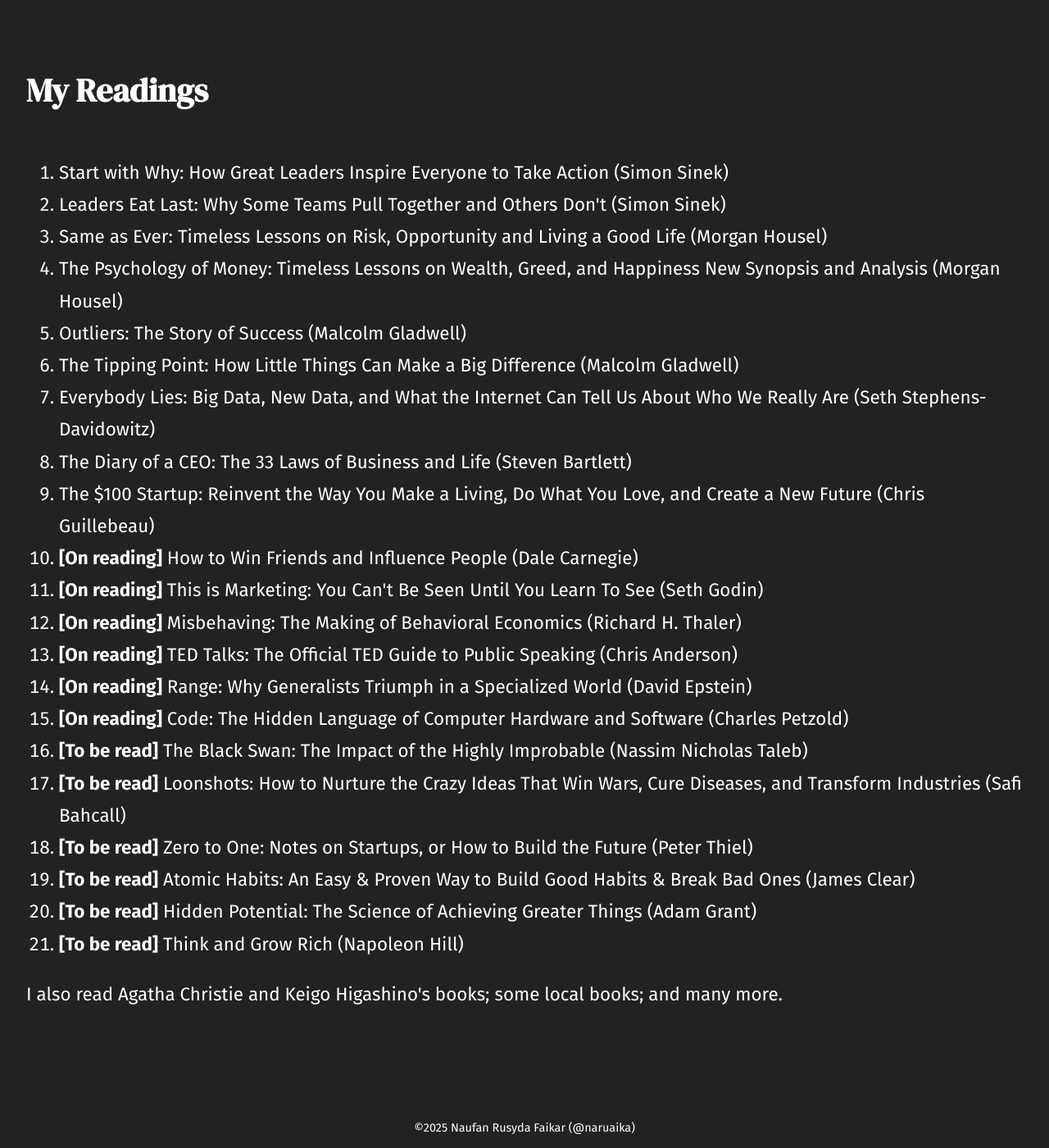
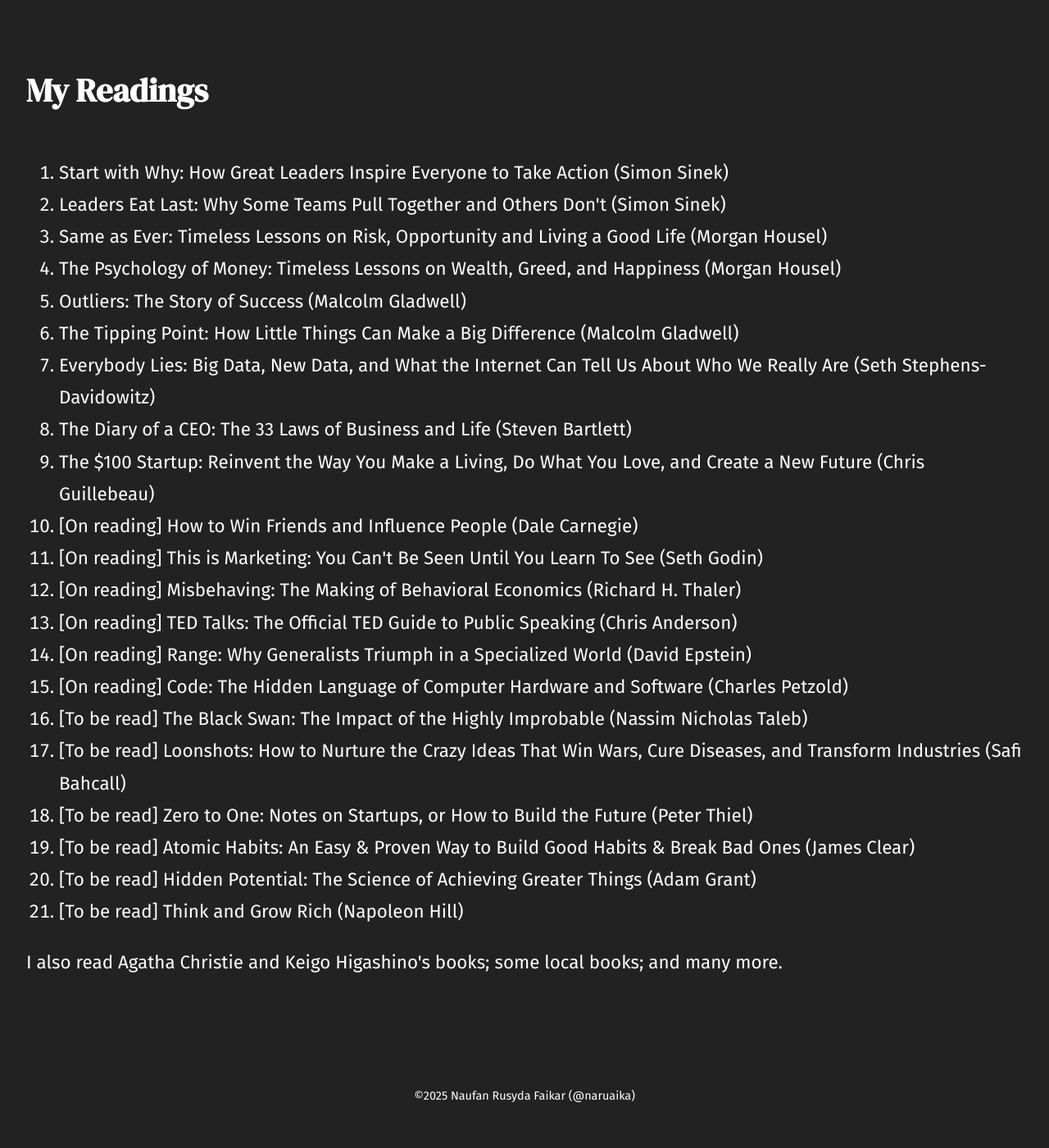
Before and after one commit to naruaika/naruaika.github.io, a Jekyll site: the page built from resources/index.html, in a window 1280 px wide and 1400 px high, scrolled down 378 px. Shown: the whole window at 82% size. Built offline with Jekyll 4.4.1, drawn with Linux system fonts in a browser that asks for light colours; after the commit the page ends 1739 px from its top, so only the background shows below that.

Commit message:
Another commit

```diff
--- a/resources/index.html
+++ b/resources/index.html
@@ -84,24 +84,24 @@ permalink: /resource/
         <li>Start with Why: How Great Leaders Inspire Everyone to Take Action (Simon Sinek)</li>
         <li>Leaders Eat Last: Why Some Teams Pull Together and Others Don't (Simon Sinek)</li>
         <li>Same as Ever: Timeless Lessons on Risk, Opportunity and Living a Good Life (Morgan Housel)</li>
-        <li>The Psychology of Money: Timeless Lessons on Wealth, Greed, and Happiness New Synopsis and Analysis (Morgan Housel)</li>
+        <li>The Psychology of Money: Timeless Lessons on Wealth, Greed, and Happiness (Morgan Housel)</li>
         <li>Outliers: The Story of Success (Malcolm Gladwell)</li>
         <li>The Tipping Point: How Little Things Can Make a Big Difference (Malcolm Gladwell)</li>
         <li>Everybody Lies: Big Data, New Data, and What the Internet Can Tell Us About Who We Really Are (Seth Stephens-Davidowitz)</li>
         <li>The Diary of a CEO: The 33 Laws of Business and Life (Steven Bartlett)</li>
         <li>The $100 Startup: Reinvent the Way You Make a Living, Do What You Love, and Create a New Future (Chris Guillebeau)</li>
-        <li><b>[On reading]</b> How to Win Friends and Influence People (Dale Carnegie)</li>
-        <li><b>[On reading]</b> This is Marketing: You Can't Be Seen Until You Learn To See (Seth Godin)</li>
-        <li><b>[On reading]</b> Misbehaving: The Making of Behavioral Economics (Richard H. Thaler)</li>
-        <li><b>[On reading]</b> TED Talks: The Official TED Guide to Public Speaking (Chris Anderson)</li>
-        <li><b>[On reading]</b> Range: Why Generalists Triumph in a Specialized World (David Epstein)</li>
-        <li><b>[On reading]</b> Code: The Hidden Language of Computer Hardware and Software (Charles Petzold)</li>
-        <li><b>[To be read]</b> The Black Swan: The Impact of the Highly Improbable (Nassim Nicholas Taleb)</li>
-        <li><b>[To be read]</b> Loonshots: How to Nurture the Crazy Ideas That Win Wars, Cure Diseases, and Transform Industries (Safi Bahcall)</li>
-        <li><b>[To be read]</b> Zero to One: Notes on Startups, or How to Build the Future (Peter Thiel)</li>
-        <li><b>[To be read]</b> Atomic Habits: An Easy & Proven Way to Build Good Habits & Break Bad Ones (James Clear)</li>
-        <li><b>[To be read]</b> Hidden Potential: The Science of Achieving Greater Things (Adam Grant)</li>
-        <li><b>[To be read]</b> Think and Grow Rich (Napoleon Hill)</li>
+        <li>[On reading] How to Win Friends and Influence People (Dale Carnegie)</li>
+        <li>[On reading] This is Marketing: You Can't Be Seen Until You Learn To See (Seth Godin)</li>
+        <li>[On reading] Misbehaving: The Making of Behavioral Economics (Richard H. Thaler)</li>
+        <li>[On reading] TED Talks: The Official TED Guide to Public Speaking (Chris Anderson)</li>
+        <li>[On reading] Range: Why Generalists Triumph in a Specialized World (David Epstein)</li>
+        <li>[On reading] Code: The Hidden Language of Computer Hardware and Software (Charles Petzold)</li>
+        <li>[To be read] The Black Swan: The Impact of the Highly Improbable (Nassim Nicholas Taleb)</li>
+        <li>[To be read] Loonshots: How to Nurture the Crazy Ideas That Win Wars, Cure Diseases, and Transform Industries (Safi Bahcall)</li>
+        <li>[To be read] Zero to One: Notes on Startups, or How to Build the Future (Peter Thiel)</li>
+        <li>[To be read] Atomic Habits: An Easy & Proven Way to Build Good Habits & Break Bad Ones (James Clear)</li>
+        <li>[To be read] Hidden Potential: The Science of Achieving Greater Things (Adam Grant)</li>
+        <li>[To be read] Think and Grow Rich (Napoleon Hill)</li>
     </ol>
     <p>
         I also read Agatha Christie and Keigo Higashino's books; some local books; and many more.
```
